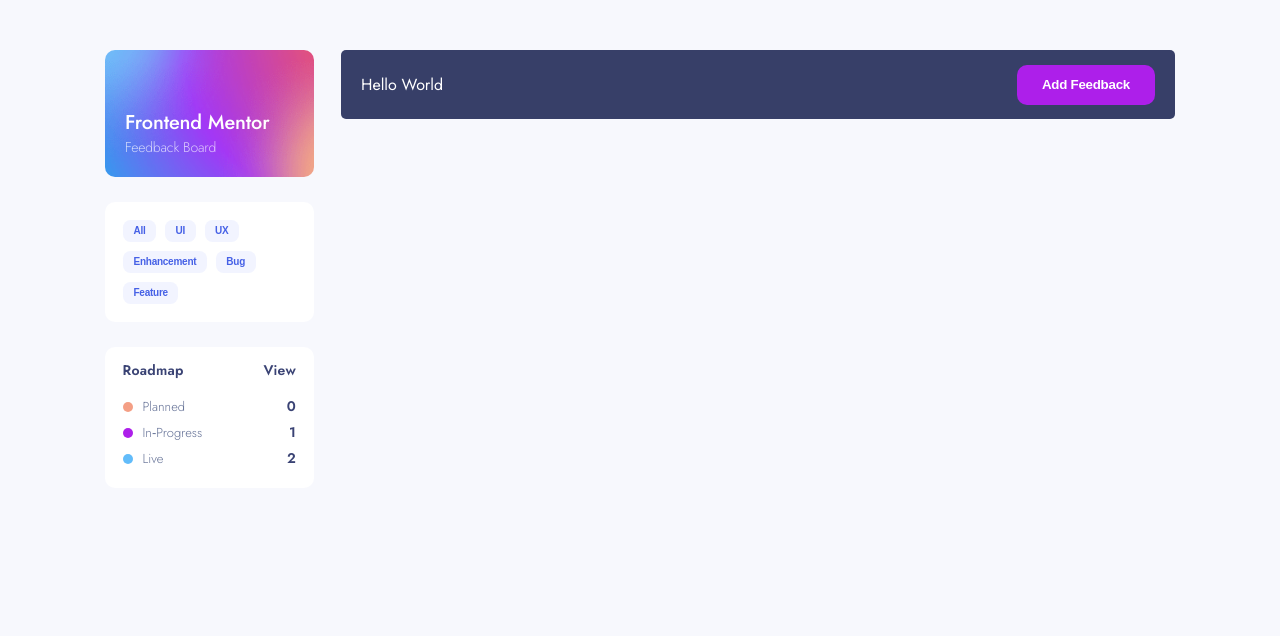
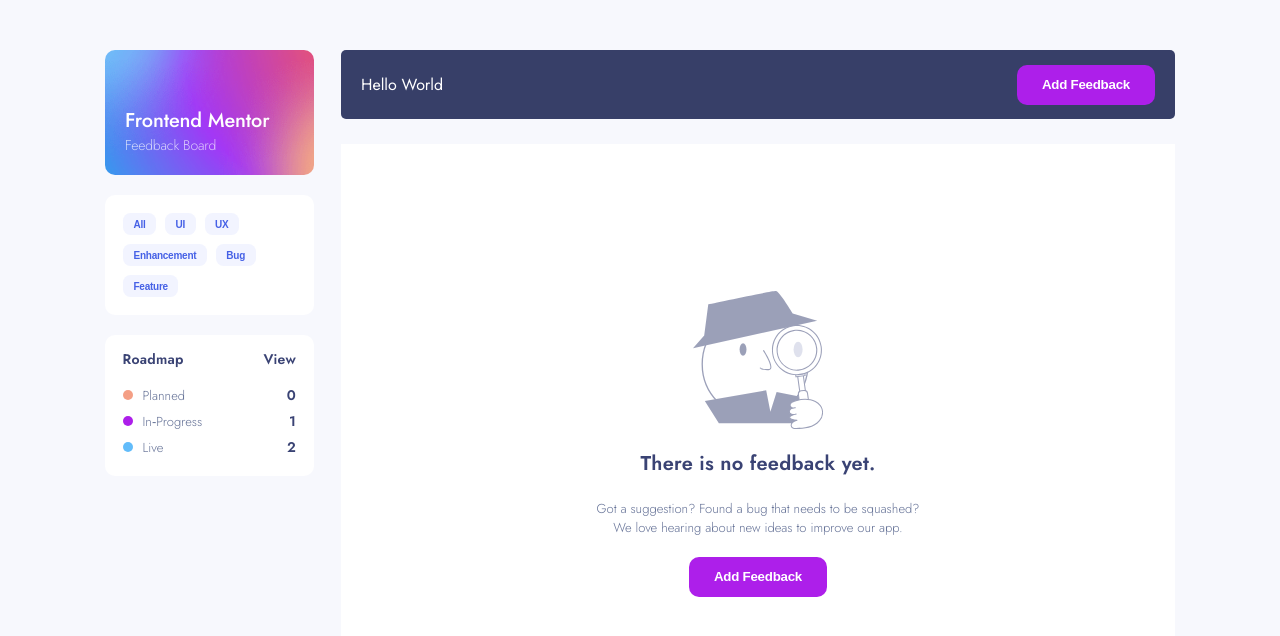
Before and after one commit to DanilKuznet1/React-Projects, a React (Create React App) app in the folder product feedback board/product-feedback-app/: page / in a window 1280 px wide. Shown: the top 636 px of the page. Built offline with nearby package versions, Linux system fonts and the light colour scheme.

Commit message:
replaced Flex() in the App() with its own styled component to have sidebar independet flex

```diff
--- a/product feedback board/product-feedback-app/src/App.js
+++ b/product feedback board/product-feedback-app/src/App.js
@@ -1,11 +1,13 @@
 import { ThemeProvider } from "styled-components";
 import { GlobalStyles } from "./Components/styles/Global";
+import { StyledSidebar } from "./Components/styles/Sidebar.styled";
 import Container from "./Components/Container";
 import PageTitle from "./Components/PageTitle";
 import Flex from "./Components/Flex";
 import Features from "./Components/Features";
 import RoadmapInfo from "./Components/RoadmapInfo";
 import HeaderWrapper from "./Components/HeaderWrapper";
+import Body from "./Components/Body";
 
 const theme = {
   colors: {
@@ -39,13 +41,14 @@
       <>
         <GlobalStyles />
         <Container>
-          <Flex gap="2.5rem" direction="column">
+          <StyledSidebar>
             <PageTitle />
             <Features />
             <RoadmapInfo />
-          </Flex>
+          </StyledSidebar>
           <Flex gap="2.5rem" direction="column">
             <HeaderWrapper />
+            <Body />
           </Flex>
         </Container>
       </>
--- /dev/null
+++ b/product feedback board/product-feedback-app/src/Components/Body.js
@@ -0,0 +1,21 @@
+import { StyledBody } from "./styles/Body.styled";
+import BodyLogo from "../assets/suggestions/illustration-empty.svg";
+import Button from "./Button";
+
+export default function Body() {
+  return (
+    <>
+      <StyledBody>
+        <img src={BodyLogo} alt="" />
+        <p>There is no feedback yet.</p>
+        <h5>
+          Got a suggestion? Found a bug that needs to be squashed? <br /> We
+          love hearing about new ideas to improve our app.
+        </h5>
+        <Button bg="purple" color="white">
+          Add Feedback
+        </Button>
+      </StyledBody>
+    </>
+  );
+}
--- /dev/null
+++ b/product feedback board/product-feedback-app/src/Components/styles/Body.styled.js
@@ -0,0 +1,25 @@
+import styled from "styled-components";
+
+export const StyledBody = styled.div`
+  width: 100%;
+  height: 60rem;
+  background-color: #fff;
+
+  display: flex;
+  align-items: center;
+  justify-content: center;
+  flex-direction: column;
+  gap: 2rem;
+
+  img {
+    width: 13rem;
+  }
+
+  p {
+    font-size: 2rem;
+  }
+
+  h5 {
+    text-align: center;
+  }
+`;
--- a/product feedback board/product-feedback-app/src/Components/styles/PageTitle.styled.js
+++ b/product feedback board/product-feedback-app/src/Components/styles/PageTitle.styled.js
@@ -2,7 +2,7 @@
 
 export const StyledPageTitle = styled.div`
   width: 100%;
-  // height: 12.5rem;
+  height: 12.5rem;
   border-radius: 1rem;
   color: #fff;
   position: relative;
--- /dev/null
+++ b/product feedback board/product-feedback-app/src/Components/styles/Sidebar.styled.js
@@ -0,0 +1,8 @@
+import styled from "styled-components";
+
+export const StyledSidebar = styled.div`
+  height: 40rem;
+  display: flex;
+  flex-direction: column;
+  gap: 2rem;
+`;
```
Also changed, not shown: 1 other file (tests, documents, lock files or other folders).
